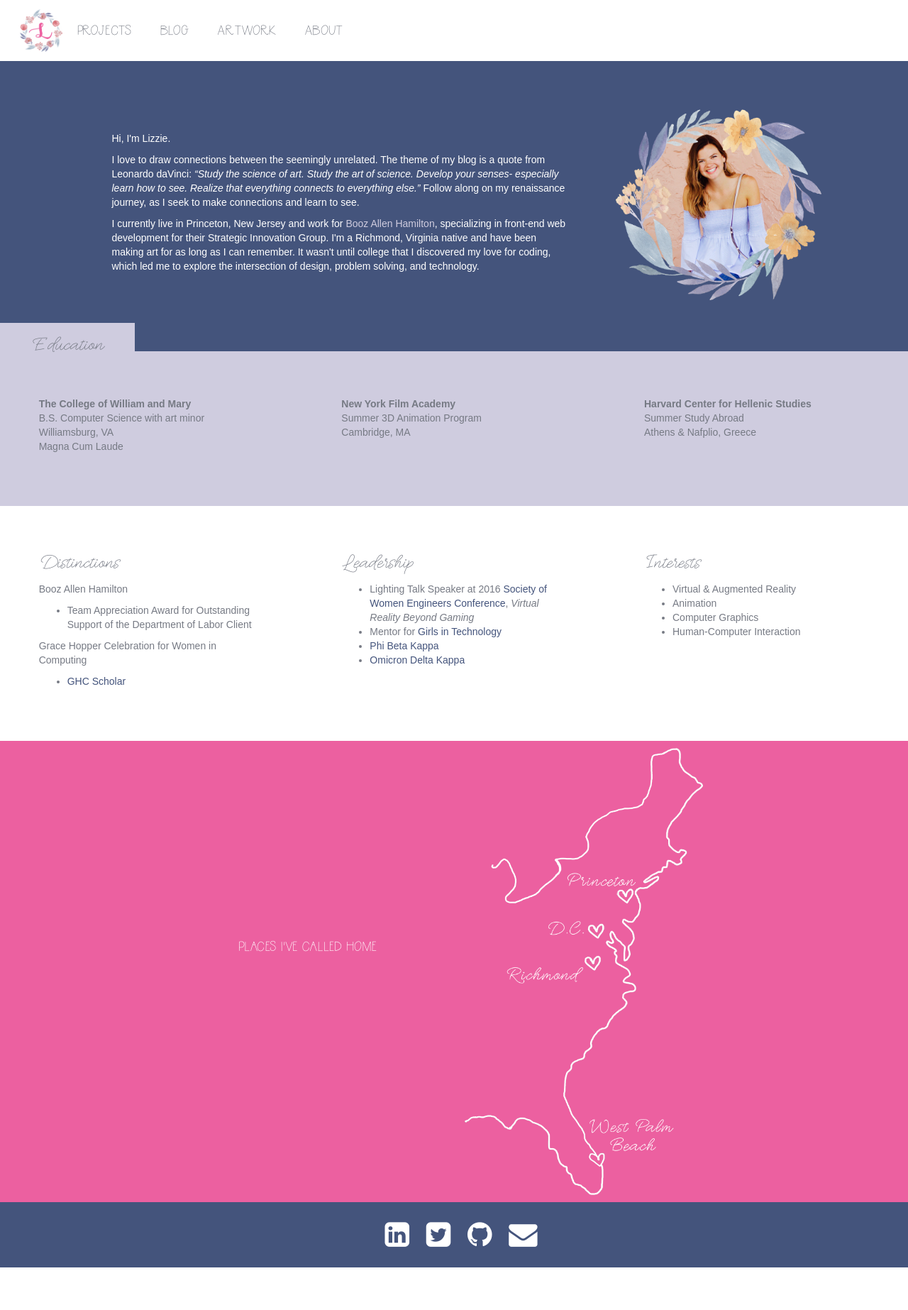
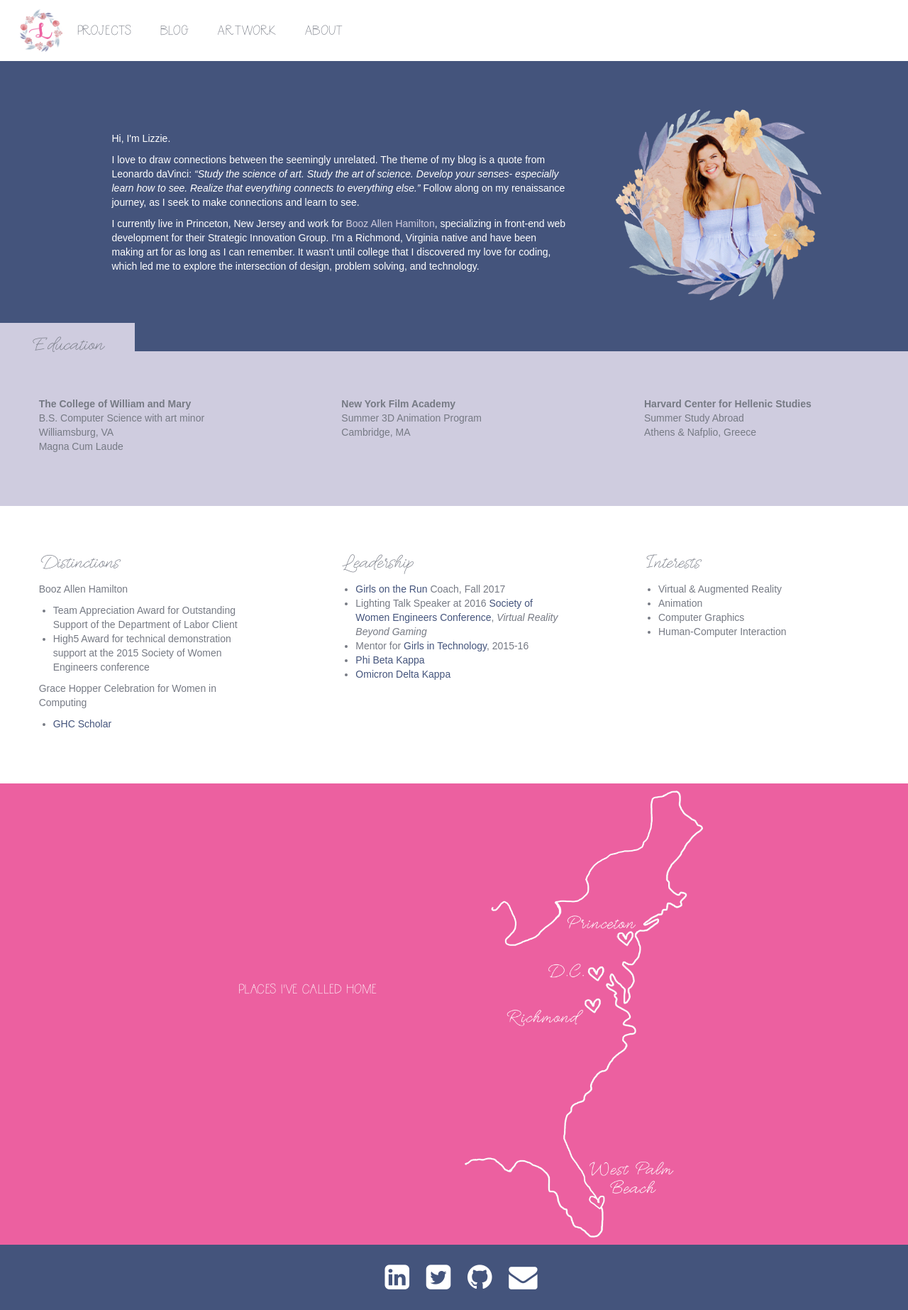
Before and after one commit to ebdabbs/ebdabbs.github.io, a Jekyll site: the page built from about/index.html, in a window 1280 px wide. Shown: the whole page at 71% size. Built offline with Jekyll 4.4.1, drawn with Linux system fonts in a browser that asks for light colours; before the commit the page ends 1786 px from its top, so only the background shows below that.

Commit message:
Updated about section

```diff
--- a/_sass/_about.scss
+++ b/_sass/_about.scss
@@ -45,6 +45,9 @@
 		    background-color: $color-white;
 		    h3 {
 			    margin-top: 0;
+		    }
+		    ul {
+			    padding-left: 20px;
 		    }
 	    }
 	    &.places {
--- a/about/index.html
+++ b/about/index.html
@@ -68,6 +68,7 @@ title: About
                 <p>Booz Allen Hamilton</p>
                 <ul>
                     <li>Team Appreciation Award for Outstanding Support of the Department of Labor Client</li>
+					<li>High5 Award for technical demonstration support at the 2015 Society of Women Engineers conference</li>
                 </ul>
                 <p>Grace Hopper Celebration for Women in Computing</p>
                 <ul>
@@ -79,11 +80,12 @@ title: About
             <div class="center">
                 <h3>Leadership</h3>
                 <ul>
+					<li><a href="https://www.girlsontherun.org/" target="_blank">Girls on the Run</a> Coach, Fall 2017</li>
                     <li>
                         Lighting Talk Speaker at 2016 <a href="http://we16.swe.org/">Society of Women Engineers Conference</a>,
                         <i>Virtual Reality Beyond Gaming</i>
                     </li>
-                    <li>Mentor for <a href="http://www.womenintechnology.org/gitmp">Girls in Technology</a></li>
+                    <li>Mentor for <a href="http://www.womenintechnology.org/gitmp" target="_blank">Girls in Technology</a>, 2015-16</li>
                     <li><a href="https://www.pbk.org/">Phi Beta Kappa</a></li>
                     <li><a href="http://odk.org/">Omicron Delta Kappa</a></li>
                 </ul>
```
Also changed, not shown: css/main.css.
